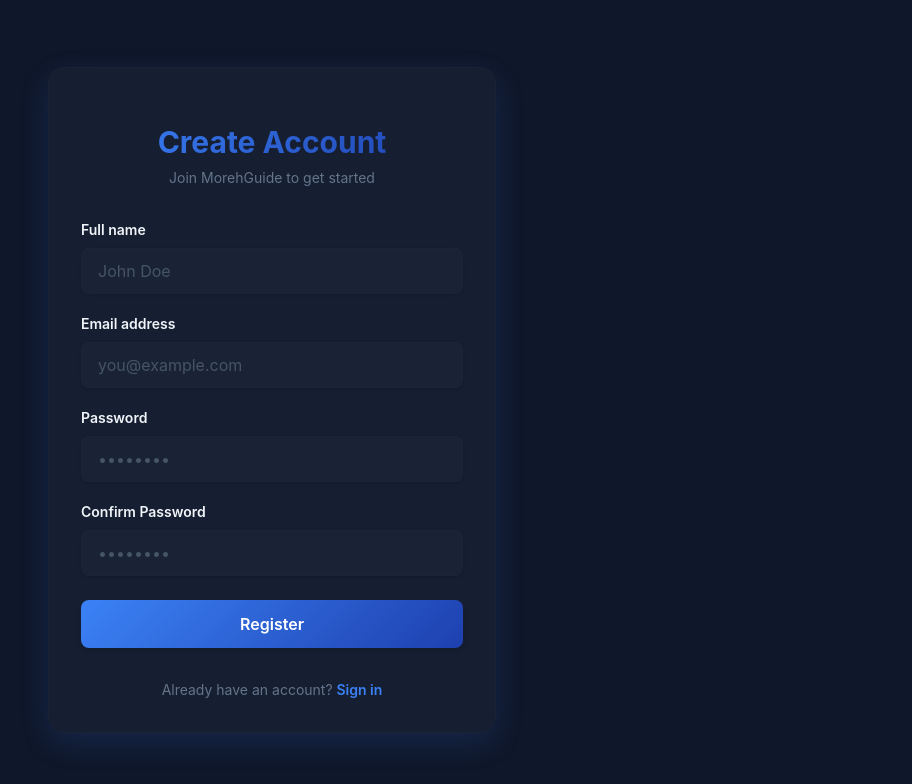
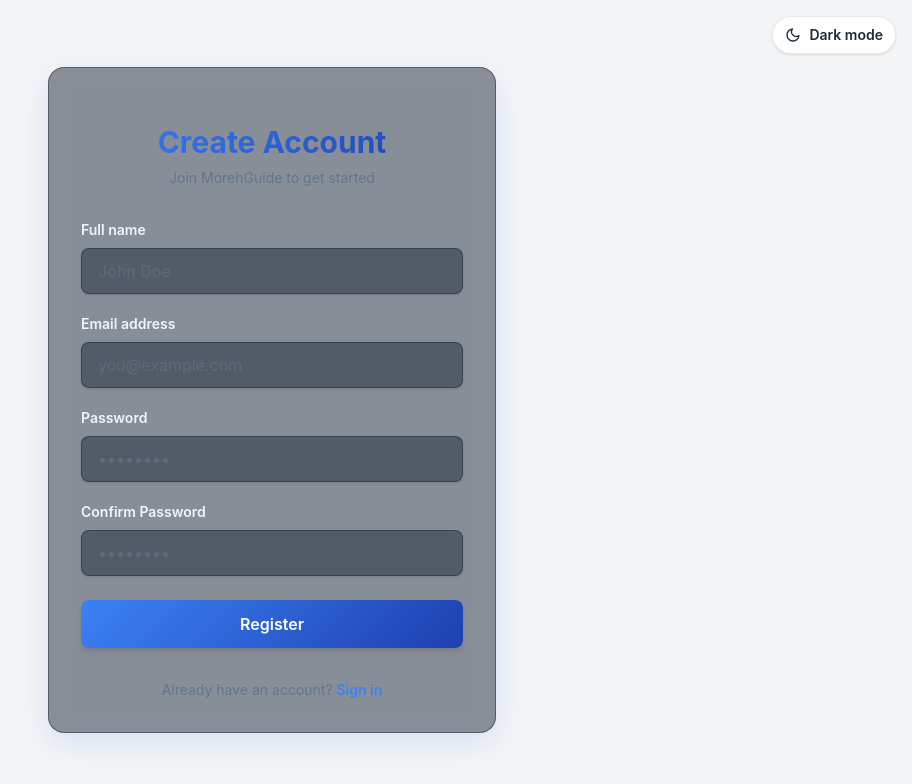
Before and after one commit to qassem231/MorehGuide, a Next.js app: page /register in a window 1280 px wide. Shown: the top 784 px of the page, without its empty margins (368-1280 px from the left). Built offline with nearby package versions, Linux system fonts and the light colour scheme.

Commit message:
feat: add auth theme toggle and soften light mode

```diff
--- a/app/layout.tsx
+++ b/app/layout.tsx
@@ -35,7 +35,7 @@ export default function RootLayout({
     <html lang="en" suppressHydrationWarning>
       <body
         // FIX: Default is Light (gray-50/gray-900), Dark is Brand (brand-dark/brand-cream)
-        className={`${geistSans.variable} ${geistMono.variable} antialiased bg-gray-50 text-gray-900 dark:bg-brand-dark dark:text-brand-cream h-screen flex flex-col transition-colors duration-300`}
+        className={`${geistSans.variable} ${geistMono.variable} antialiased bg-gray-100 text-gray-900 dark:bg-brand-dark dark:text-brand-cream h-screen flex flex-col transition-colors duration-300`}
       >
         <ThemeProvider>
           <MobileSidebarProvider>
--- a/app/login/page.tsx
+++ b/app/login/page.tsx
@@ -1,10 +1,12 @@
-'use client';
+"use client";
 
-import LoginForm from '@/components/auth/LoginForm';
+import LoginForm from "@/components/auth/LoginForm";
+import AuthThemeToggle from "@/components/auth/AuthThemeToggle";
 
 export default function Login() {
   return (
-    <div className="h-full flex items-center justify-center bg-brand-dark py-12 px-4 sm:px-6 lg:px-8">
+    <div className="relative h-full flex items-center justify-center bg-gray-100 dark:bg-brand-dark py-12 px-4 sm:px-6 lg:px-8 transition-colors duration-300">
+      <AuthThemeToggle />
       <LoginForm />
     </div>
   );
--- a/app/register/page.tsx
+++ b/app/register/page.tsx
@@ -1,10 +1,12 @@
-'use client';
+"use client";
 
-import RegisterForm from '@/components/auth/RegisterForm';
+import RegisterForm from "@/components/auth/RegisterForm";
+import AuthThemeToggle from "@/components/auth/AuthThemeToggle";
 
 export default function Register() {
   return (
-    <div className="h-full flex items-center justify-center bg-brand-dark py-12 px-4 sm:px-6 lg:px-8">
+    <div className="relative h-full flex items-center justify-center bg-gray-100 dark:bg-brand-dark py-12 px-4 sm:px-6 lg:px-8 transition-colors duration-300">
+      <AuthThemeToggle />
       <RegisterForm />
     </div>
   );
--- /dev/null
+++ b/components/auth/AuthThemeToggle.tsx
@@ -0,0 +1,28 @@
+"use client";
+
+import { FiMoon, FiSun } from "react-icons/fi";
+import { useTheme } from "@/lib/ThemeContext";
+
+export default function AuthThemeToggle() {
+  const { theme, toggleTheme } = useTheme();
+
+  return (
+    <button
+      onClick={toggleTheme}
+      className="absolute right-4 top-4 inline-flex items-center gap-2 rounded-full border border-gray-200 bg-white/90 px-3 py-2 text-sm font-semibold text-gray-800 shadow-sm backdrop-blur transition-colors duration-200 hover:border-gray-300 hover:bg-white dark:border-gray-700 dark:bg-gray-800/90 dark:text-gray-100 dark:hover:border-gray-600 dark:hover:bg-gray-800"
+      aria-label="Toggle theme"
+    >
+      {theme === "light" ? (
+        <>
+          <FiMoon className="h-4 w-4" />
+          <span className="hidden sm:inline">Dark mode</span>
+        </>
+      ) : (
+        <>
+          <FiSun className="h-4 w-4" />
+          <span className="hidden sm:inline">Light mode</span>
+        </>
+      )}
+    </button>
+  );
+}
```
